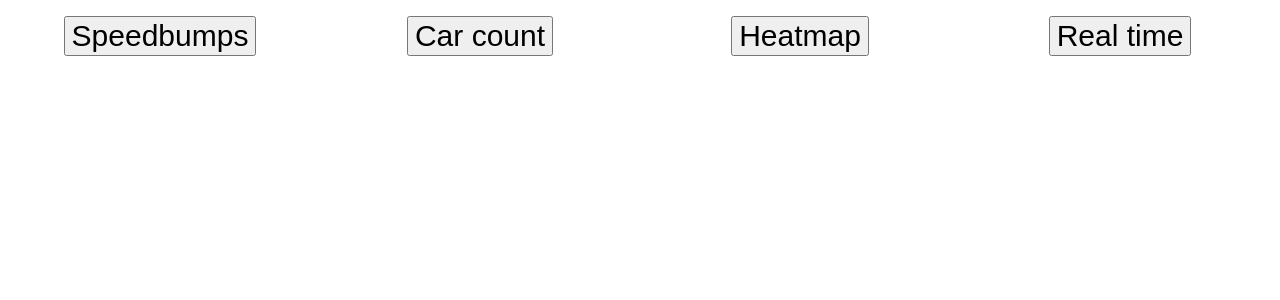
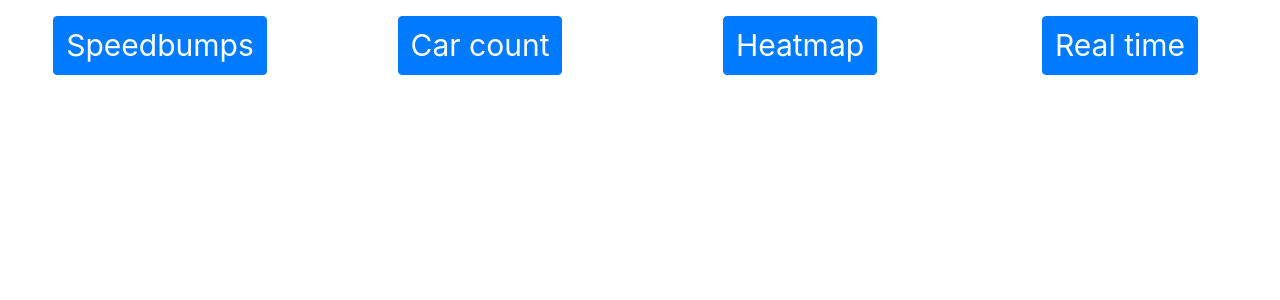
Before and after one commit to KavabONga/UrbanHack2018, a Flask app: page / in a window 1280 px wide. Shown: the top 300 px of the page. Run offline with Flask 2, Linux system fonts and the light colour scheme; some libraries are stand-ins or nearby versions.

Commit message:
Add normal buttons

```diff
--- a/SpeedBumpMap/templates/mapPage.html
+++ b/SpeedBumpMap/templates/mapPage.html
@@ -4,6 +4,7 @@
 <head>
     <meta charset="UTF-8">
     <title>TheMap</title>
+	<link rel="stylesheet" href="https://stackpath.bootstrapcdn.com/bootstrap/4.1.3/css/bootstrap.min.css" integrity="sha384-MCw98/SFnGE8fJT3GXwEOngsV7Zt27NXFoaoApmYm81iuXoPkFOJwJ8ERdknLPMO" crossorigin="anonymous">
     <link rel="stylesheet" type="text/css" href={{url_for('static', filename='css/mapPage.css')}}>
     <script src={{url_for('static', filename='js/jquery.min.js')}}></script>
     <script src="https://api-maps.yandex.ru/2.1/?lang=ru_RU&load=package.full" type="text/javascript"></script>
@@ -14,16 +15,16 @@
 <body onload="setupPage()">
     <div id="header" hidden>
         <div>
-            <button id="speedbump-button">Speedbumps</button>
+            <button class="btn btn-primary" id="speedbump-button">Speedbumps</button>
         </div>
         <div>
-            <button id="carcount-button">Car count</button>
+            <button class="btn btn-primary" id="carcount-button">Car count</button>
         </div>
         <div>
-            <button id="heatmap-button">Heatmap</button>
+            <button class="btn btn-primary" id="heatmap-button">Heatmap</button>
         </div>
         <div>
-            <button id="realtime-button"> Real time</button>
+            <button class="btn btn-primary" id="realtime-button"> Real time</button>
         </div>
     </div>
     <div id="mainMap">
```
